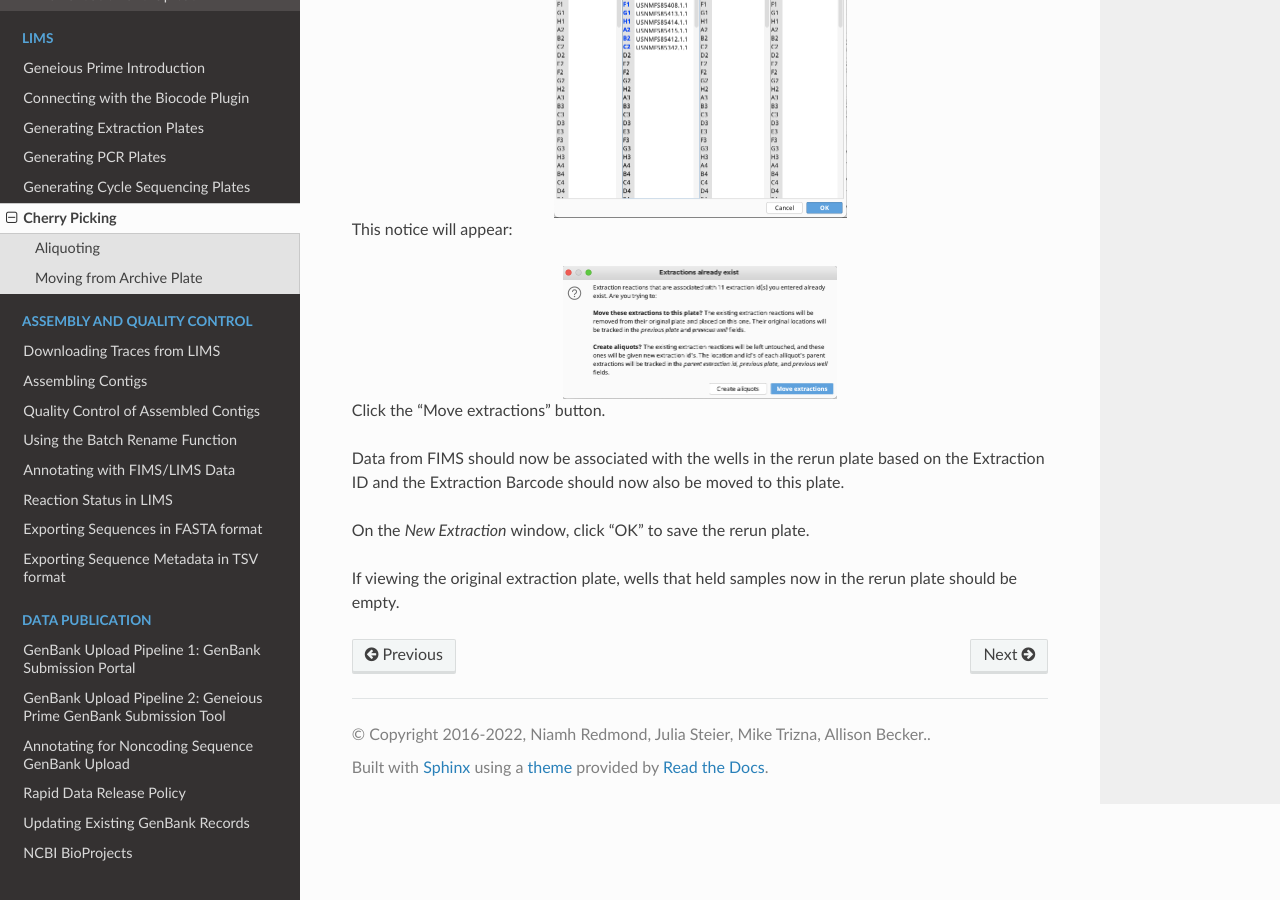
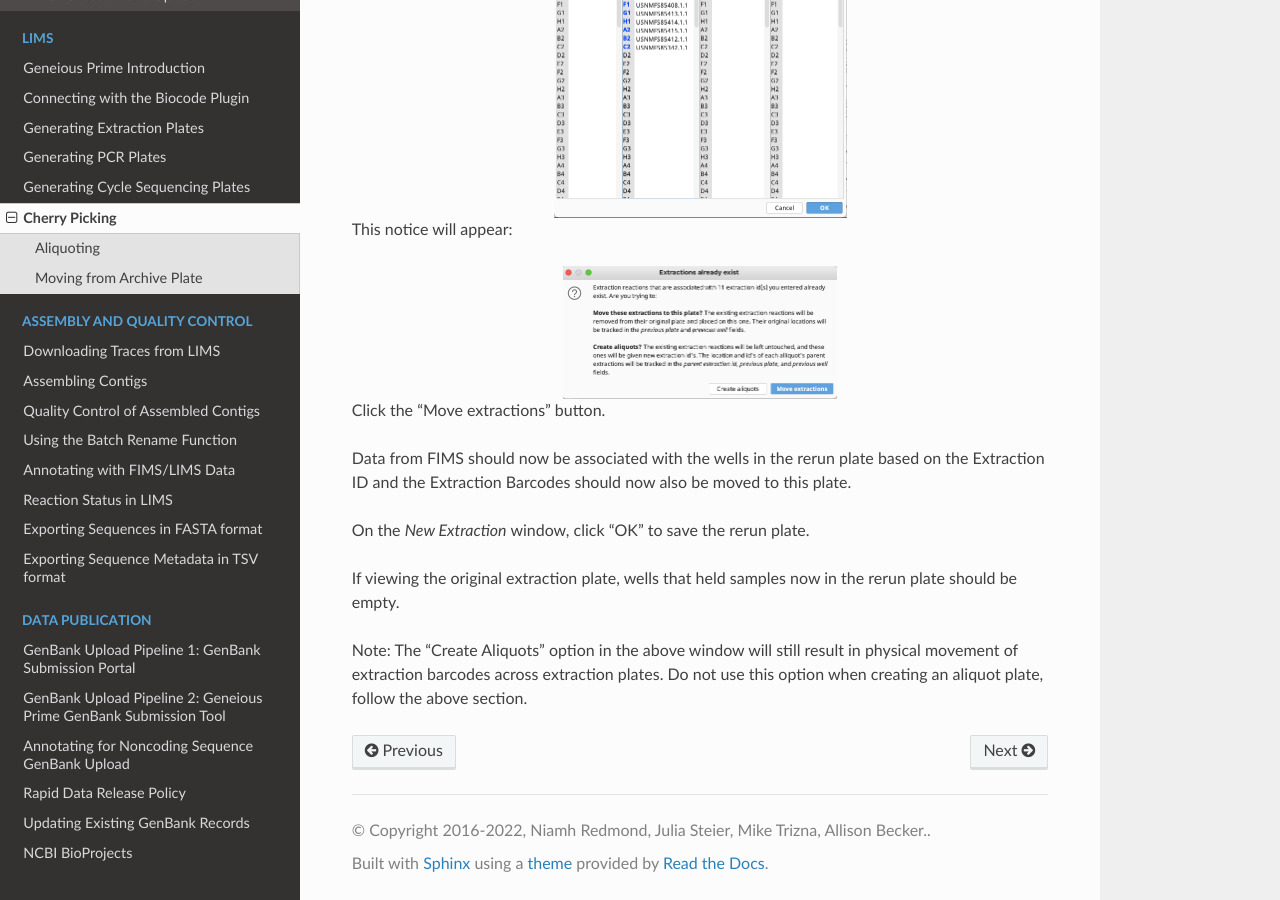
Before and after one commit to SIBarcodeNetwork/ReadtheDocsMaster, a Sphinx documentation site: the page built from Docs/cherry_picking.rst, in a window 1280 px wide and 900 px high, scrolled down 1927 px. Built offline with Sphinx 7.4.7 and the Read the Docs theme 2.0.0, drawn with Linux system fonts in a browser that asks for light colours.

Commit message:
Update cherry_picking.rst

```diff
--- a/Docs/cherry_picking.rst
+++ b/Docs/cherry_picking.rst
@@ -70,8 +70,10 @@ This notice will appear:
 
 Click the "Move extractions" button.
 
-Data from FIMS should now be associated with the wells in the rerun plate based on the Extraction ID and the Extraction Barcode should now also be moved to this plate.
+Data from FIMS should now be associated with the wells in the rerun plate based on the Extraction ID and the Extraction Barcodes should now also be moved to this plate.
 
 On the *New Extraction* window, click "OK" to save the rerun plate.
 
 If viewing the original extraction plate, wells that held samples now in the rerun plate should be empty.
+
+Note: The "Create Aliquots" option in the above window will still result in physical movement of extraction barcodes across extraction plates. Do not use this option when creating an aliquot plate, follow the above section.
```
